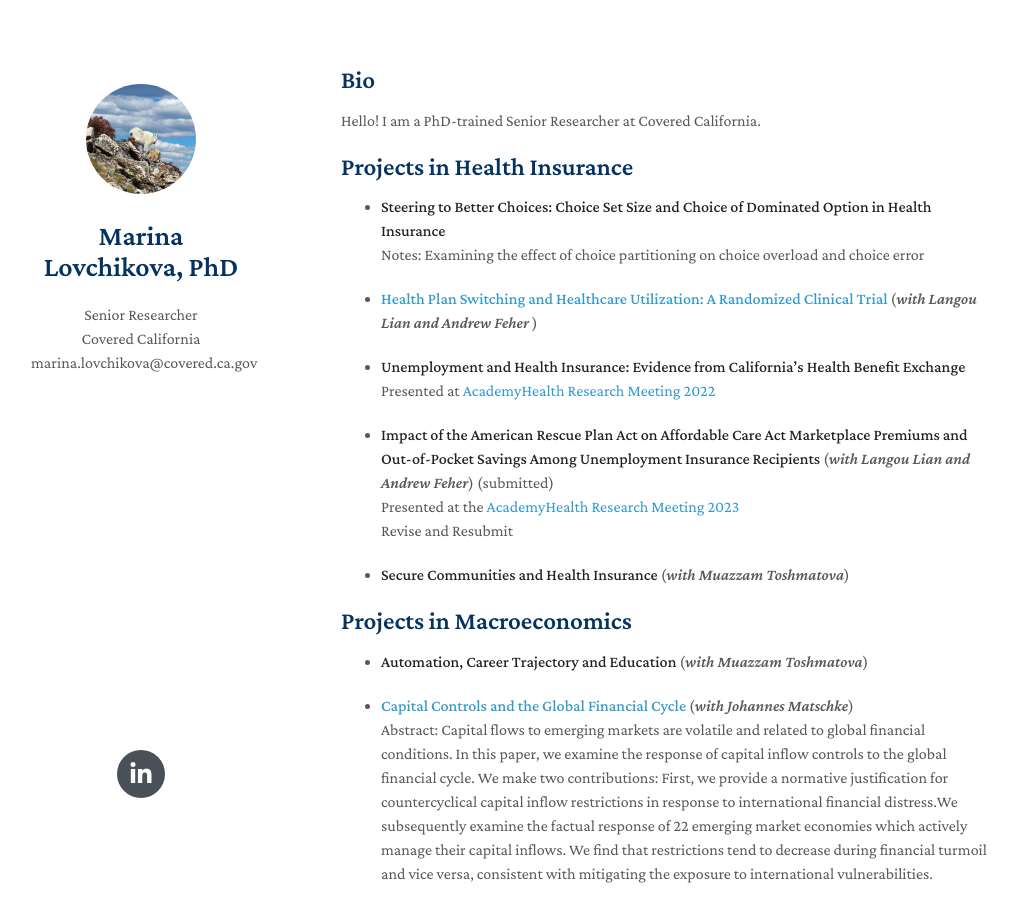
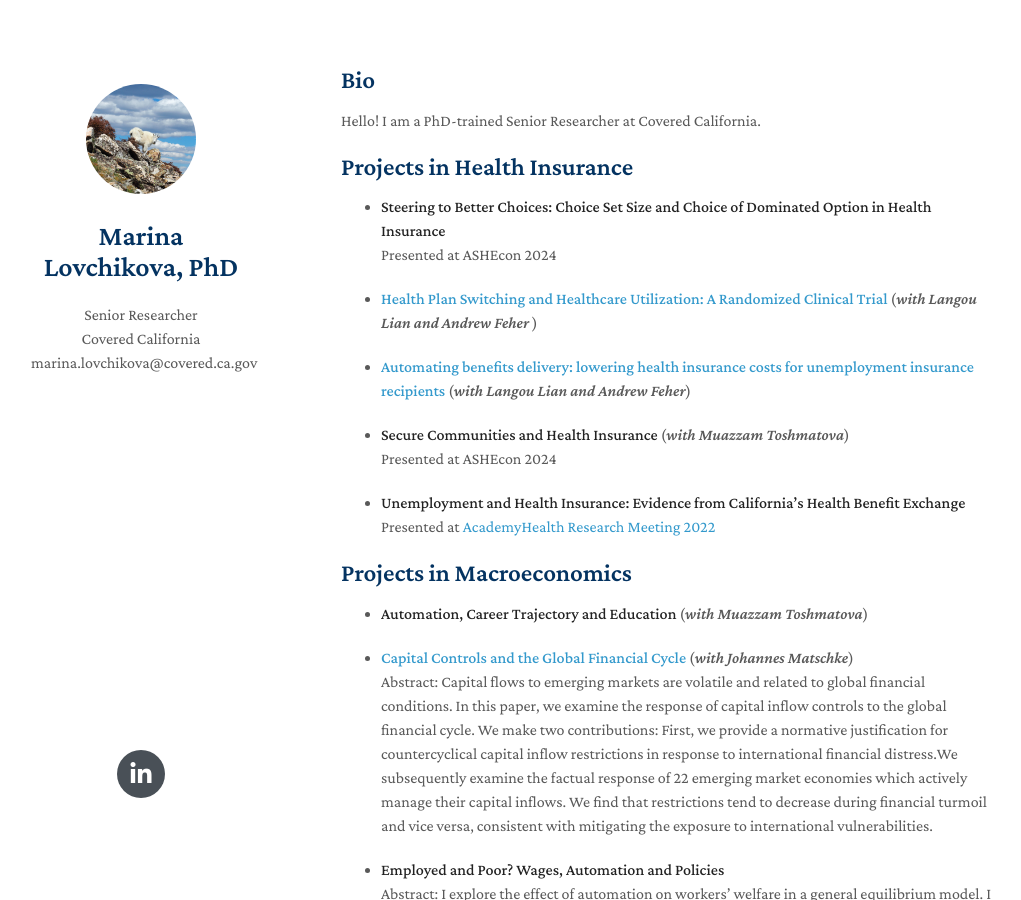
Before and after one commit to mlovchikova/mlovchikova.github.io, a Jekyll site: the page built from index.md, in a window 1280 px wide and 900 px high. Shown: the whole window, without its empty margins (129-1150 px from the left). Built offline with Jekyll 4.4.1, drawn with Linux system fonts in a browser that asks for light colours; nearby versions of some CDN libraries; a style sheet for code colours, icons or effects is not loaded; our own code applies the rules of GitHub Pages for plain Markdown files.

Commit message:
new links

```diff
--- a/_includes/projects_health.md
+++ b/_includes/projects_health.md
@@ -1,17 +1,14 @@
 ## Projects in Health Insurance
 
   - **Steering to Better Choices: Choice Set Size and Choice of Dominated Option in Health Insurance**
-    <br>Notes: Examining the effect of choice partitioning on choice overload and choice error
+    <br> Presented at ASHEcon 2024
 
   - **[Health Plan Switching and Healthcare Utilization: A Randomized Clinical Trial](https://jamanetwork.com/journals/jama-health-forum/fullarticle/2816951)** (*with Langou Lian and Andrew Feher* )
 
+  - **[Automating benefits delivery: lowering health insurance costs for unemployment insurance recipients](https://academic.oup.com/healthaffairsscholar/article/2/5/qxae054/7661042)** (*with Langou Lian and Andrew Feher*)
 
+  - **Secure Communities and Health Insurance** (*with Muazzam Toshmatova*)
+    <br> Presented at ASHEcon 2024
 
   - **Unemployment and Health Insurance: Evidence from California’s Health Benefit Exchange**
     <br> Presented at [AcademyHealth Research Meeting 2022](https://academyhealth.confex.com/academyhealth/2022arm/meetingapp.cgi/Paper/53770)
-
-  - **Impact of the American Rescue Plan Act on Affordable Care Act Marketplace Premiums and Out-of-Pocket Savings Among Unemployment Insurance Recipients** (*with Langou Lian and Andrew Feher*) (submitted)
-    <br>Presented at the [AcademyHealth Research Meeting 2023](https://academyhealth.confex.com/academyhealth/2023arm/meetingapp.cgi/Paper/58533)
-    <br> Revise and Resubmit
-
-  - **Secure Communities and Health Insurance** (*with Muazzam Toshmatova*)
```
